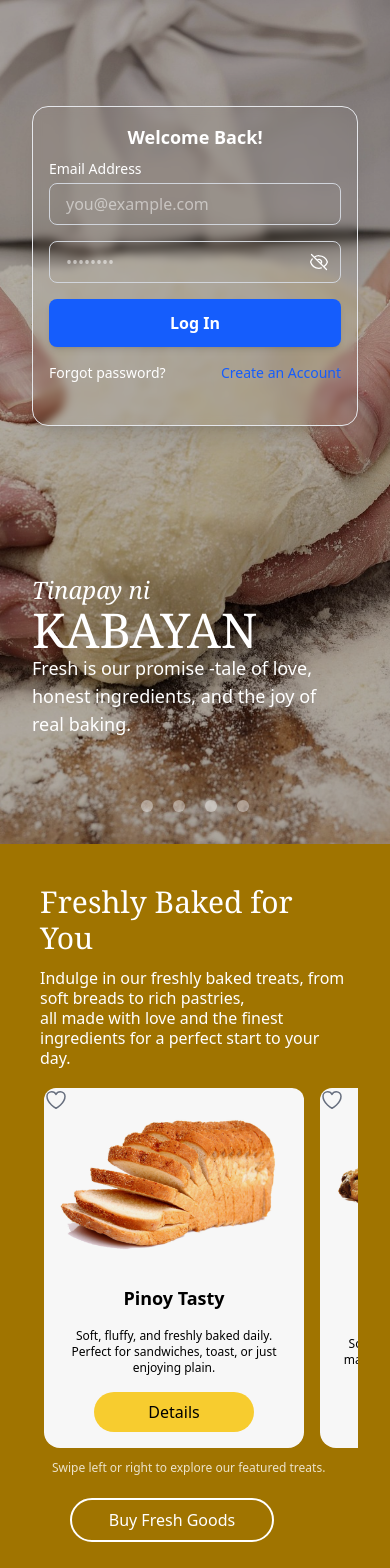
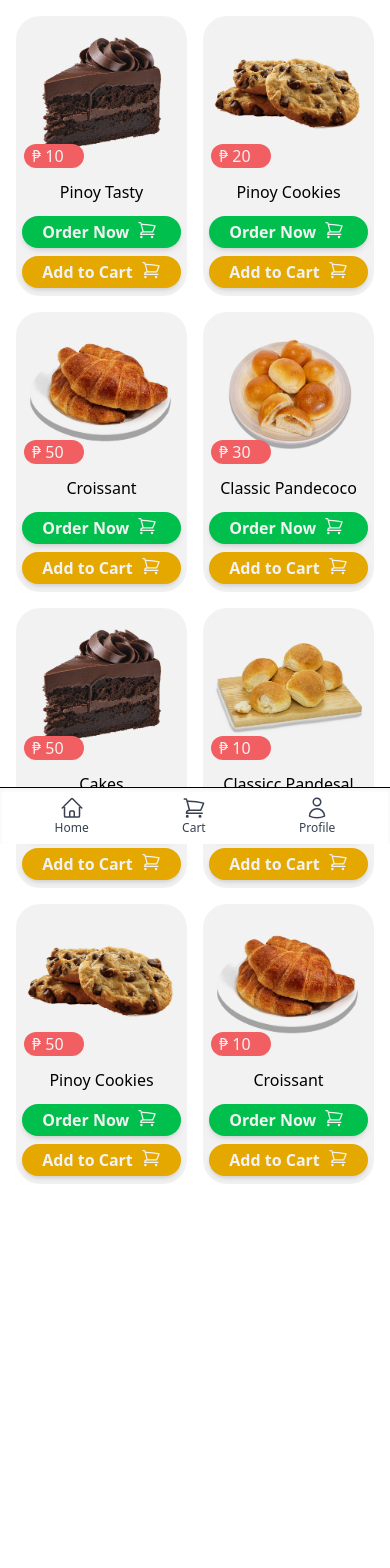
Before and after one commit to gelo-dev/Kabayan-Bakeshop, a React (Vite) app: page /full-menu in a window 390 px wide. Shown: the top 1568 px of the page. Built offline with nearby package versions, Linux system fonts and the light colour scheme.

Commit message:
routing in small screen menu works

```diff
--- a/src/App.jsx
+++ b/src/App.jsx
@@ -1,16 +1,21 @@
 
 import './App.css';
 
-
+import { Routes, Route } from "react-router-dom";
 import Navitagion from  './components/header';
+import SmallScreenMenu from './pages/SmallScreenMenu';
 
 
 function App() {
 
   return (
     <>
-      <Navitagion/>
 
+
+      <Routes>
+        <Route path="/" element={<Navitagion/>  } />
+        <Route path="/full-menu" element={<SmallScreenMenu />} />
+      </Routes>
     </>
   )
 }
--- a/src/components/MenuPageComponents/BeveragesMenu.jsx
+++ b/src/components/MenuPageComponents/BeveragesMenu.jsx
@@ -7,7 +7,7 @@ export default function BeveragesMenuSection(){
     }
     test()
     return(
-        <section id="beverages">
+        <section id="beverages" className="h-screen">
             <h1>this is bread</h1>
         </section>
     )
--- /dev/null
+++ b/src/components/MenuPageComponents/BottomBar.jsx
@@ -0,0 +1,36 @@
+import { HomeIcon, ShoppingCartIcon, UserIcon, MagnifyingGlassIcon } from '@heroicons/react/24/outline';
+
+export default function BottomBar() {
+  return (
+    <div className="fixed bottom-0 left-0 w-full bg-white shadow-inner border-t flex justify-around items-center p-2 z-50 md:hidden">
+
+      {/* Home Button */}
+      <button className="flex flex-col items-center text-gray-700 hover:text-black">
+        <HomeIcon className="h-6 w-6" />
+        <span className="text-xs">Home</span>
+      </button>
+
+      {/* Cart Button */}
+      <button className="flex flex-col items-center text-gray-700 hover:text-black">
+        <ShoppingCartIcon className="h-6 w-6" />
+        <span className="text-xs">Cart</span>
+      </button>
+
+      {/* Search / Text Input */}
+      {/* <div className="flex items-center border rounded px-2 py-1 w-1/3">
+        <MagnifyingGlassIcon className="h-5 w-5 text-gray-400 mr-1" />
+        <input
+          type="text"
+          placeholder="Search..."
+          className="outline-none text-sm w-full"
+        />
+      </div> */}
+
+      {/* Profile Button */}
+      <button className="flex flex-col items-center text-gray-700 hover:text-black">
+        <UserIcon className="h-6 w-6" />
+        <span className="text-xs">Profile</span>
+      </button>
+    </div>
+  );
+}
--- a/src/components/MenuPageComponents/BreadMenu.jsx
+++ b/src/components/MenuPageComponents/BreadMenu.jsx
@@ -4,12 +4,14 @@ import chunkArray from "./chunkArray";
 import { ChevronLeftIcon , ChevronRightIcon ,InformationCircleIcon ,ShoppingCartIcon} from "@heroicons/react/24/outline";
 
 export default function BreadMenuSection(){
+
     const pages = chunkArray(menuSampleList, 8);
     const [index, setIndex] = useState(0);
     const [flippedCards, setFlippedCards] = useState({});
 
     const prevPage = () => setIndex((prev) => Math.max(prev - 1, 0));
     const nextPage = () => setIndex((prev) => Math.min(prev + 1, pages.length - 1));
+    const smallScreenRows = Math.ceil(menuSampleList.length / 2);
 
     const toggleFlip = (id) => {
         setFlippedCards(prev => ({
@@ -17,6 +19,8 @@ export default function BreadMenuSection(){
             [id]: !prev[id]
         }));
     };
+
+
 
     return(
         <section id="menu">
@@ -32,8 +36,11 @@ export default function BreadMenuSection(){
                         className="flex transition-transform duration-500"
                         style={{ transform: `translateX(-${index * 100}%)` }}
                     >
+
                         {pages.map((page, i) => (
-                        <div key={i} className="grid grid-cols-4 grid-rows-2 gap-4 min-w-full p-4">
+                        <div key={i}
+                        style={{gridTemplateRows: `repeat(${smallScreenRows}, minmax(0, 1fr))`,}}
+                        className={`grid grid-cols-2 md:grid-cols-4 md:grid-rows-2 gap-4 min-w-full p-4`}>
                             {page.map((item) => (
                                 <div key={item.id} className="relative w-full h-full">
                                     <div
--- a/src/components/MenuPageComponents/CakesMenu.jsx
+++ b/src/components/MenuPageComponents/CakesMenu.jsx
@@ -1,6 +1,6 @@
 export default function CakesMenuSection(){
     return(
-        <section id="cakes">
+        <section id="cakes" className="h-screen">
             <h1>this is the Cakes</h1>
         </section>
     )
--- a/src/components/MenuPageComponents/CookiesMenu.jsx
+++ b/src/components/MenuPageComponents/CookiesMenu.jsx
@@ -1,6 +1,6 @@
 export default function CookiesMenuSection(){
     return(
-        <section id="cookies">
+        <section id="cookies" className="h-screen">
             <h1>this is the Cookies</h1>
         </section>
     )
--- a/src/components/MenuPageComponents/PastriesMenu.jsx
+++ b/src/components/MenuPageComponents/PastriesMenu.jsx
@@ -1,6 +1,6 @@
 export default function PastriesMenuSection(){
     return(
-        <section id="pastries">
+        <section id="pastries" className="h-screen">
             <h1>This is the Pastries</h1>
         </section>
     )
--- a/src/components/MenuPageComponents/SandwichesMenu.jsx
+++ b/src/components/MenuPageComponents/SandwichesMenu.jsx
@@ -1,6 +1,6 @@
 export default function SandwichesMenuSection(){
     return(
-        <section id="sandwiches">
+        <section id="sandwiches" className="h-screen">
             <h1>this is the sandwiches</h1>
         </section>
     )
--- a/src/components/MenuPageComponents/sampleMenuArray.js
+++ b/src/components/MenuPageComponents/sampleMenuArray.js
@@ -89,14 +89,7 @@ const menuSampleList = [
         price:10,
         liked : false
         },
-         {
-        id:12,
-        image: "/imagesForMenu/pastryForMenu.jpg",
-        text: "Locally baked, globally inspired. Yes, Pinoy bakery kami—but we make croissants that taste like you're in Paris.",
-        name:"Croissant",
-        price:10,
-        liked : false
-        },
+
 
     ];
 
--- a/src/index.css
+++ b/src/index.css
@@ -36,3 +36,8 @@ html {
 .rotate-y-180 {
   transform: rotateY(180deg);
 }
+@media (max-width: 768px) { /* small screens */
+  .grid-rows-dynamic {
+    grid-template-rows: repeat(var(--rows), minmax(0, 1fr));
+  }
+}
--- a/src/pages/Menu.jsx
+++ b/src/pages/Menu.jsx
@@ -1,4 +1,5 @@
 import { useRef, useState } from "react";
+import { useNavigate } from "react-router-dom";
 import { ChevronLeftIcon , ChevronRightIcon ,HeartIcon as HeartOutline } from "@heroicons/react/24/outline";
 import {  HeartIcon as HeartSolid } from "@heroicons/react/24/solid";
 import MenuListCategories from "../components/MenuPageComponents/MenuListCategories";
@@ -47,6 +48,8 @@ export default function MenuSection ({ sendToHeader  }){
 
         }
     ];
+
+     const navigate = useNavigate();
 
     const openListOfMenu = () => {
       setShowListOfMenu(prev => {
@@ -174,7 +177,7 @@ export default function MenuSection ({ sendToHeader  }){
 
                <span className="block sm:hidden text-xs text-white ml-5 animate-pulse">Swipe left or right to explore our featured treats.</span>
               <button
-              onClick={() => openListOfMenu()}
+              onClick={() => navigate("/full-menu")}
               className= {`${ showListOfMenu ? 'hidden' :'block'} md:hidden block mt-6 ml-10  hover:bg-amber-700 outline-2 outline-white text-white w-50 h-10 rounded-4xl`}>
                           Buy Fresh Goods
 
--- /dev/null
+++ b/src/pages/SmallScreenMenu.jsx
@@ -0,0 +1,23 @@
+import BreadMenuSection from "../components/MenuPageComponents/BreadMenu";
+import CookiesMenuSection from "../components/MenuPageComponents/CookiesMenu";
+import CakesMenuSection from "../components/MenuPageComponents/CakesMenu";
+import PastriesMenuSection from "../components/MenuPageComponents/PastriesMenu";
+import SandwichesMenuSection from "../components/MenuPageComponents/SandwichesMenu";
+import BeveragesMenuSection from "../components/MenuPageComponents/BeveragesMenu";
+import BottomBar from "../components/MenuPageComponents/BottomBar";
+
+
+export default function (){
+    return (
+        <section>
+            <BreadMenuSection/>
+            <CookiesMenuSection/>
+            <CakesMenuSection/>
+            <PastriesMenuSection/>
+            <SandwichesMenuSection/>
+            <BeveragesMenuSection/>
+            <BottomBar />
+        </section>
+
+    )
+}
```
